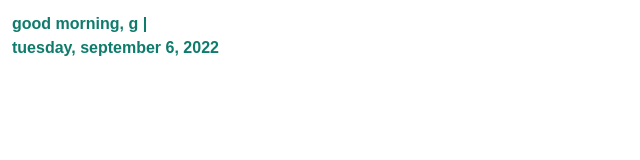
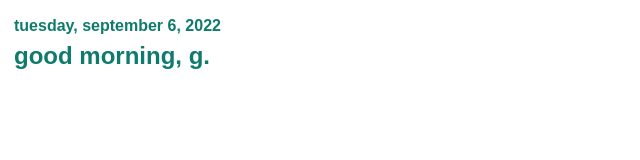
Before and after one commit to gt-lia/notion-today-g, a plain HTML site: page index.html in a window 1280 px wide. Shown: the whole page, without its empty margins (0-640 px from the left). Drawn offline with Linux system fonts and the light colour scheme.

Commit message:
Update index.html

```diff
--- a/index.html
+++ b/index.html
@@ -5,9 +5,9 @@
       #lbl {
         display: flex;
         font-family: sans-serif;
-        font-size: 12pt;
+        font-size: 18pt;
         color: #0F7B6C;
-        padding: 3px;
+        padding: 5px;
         border: 1px solid #ffffff;
         justify-content: left;
         line-height: 1.5;
@@ -58,16 +58,16 @@
     var greet;
 
     if (hrs < 12)
-        greet = 'good morning, g |  ';
+        greet = 'good morning, g.  ';
     else if (hrs >= 12 && hrs <= 17)
-        greet = 'good afternoon, g | ';
+        greet = 'good afternoon, g. ';
     else if (hrs >= 17 && hrs <= 24)
-        greet = 'good evening, g |  ';
+        greet = 'good evening, g.  ';
 
     document.getElementById('lbl').innerHTML = `
         <div class="container">
-
-          <div class="greeting"> ${greet} <div id="date"> ${date}</div>
+          <div id="date"> ${date}</div>
+          <div class="greeting">${greet}</div>
         <div/>
     `;
 </script>
```
